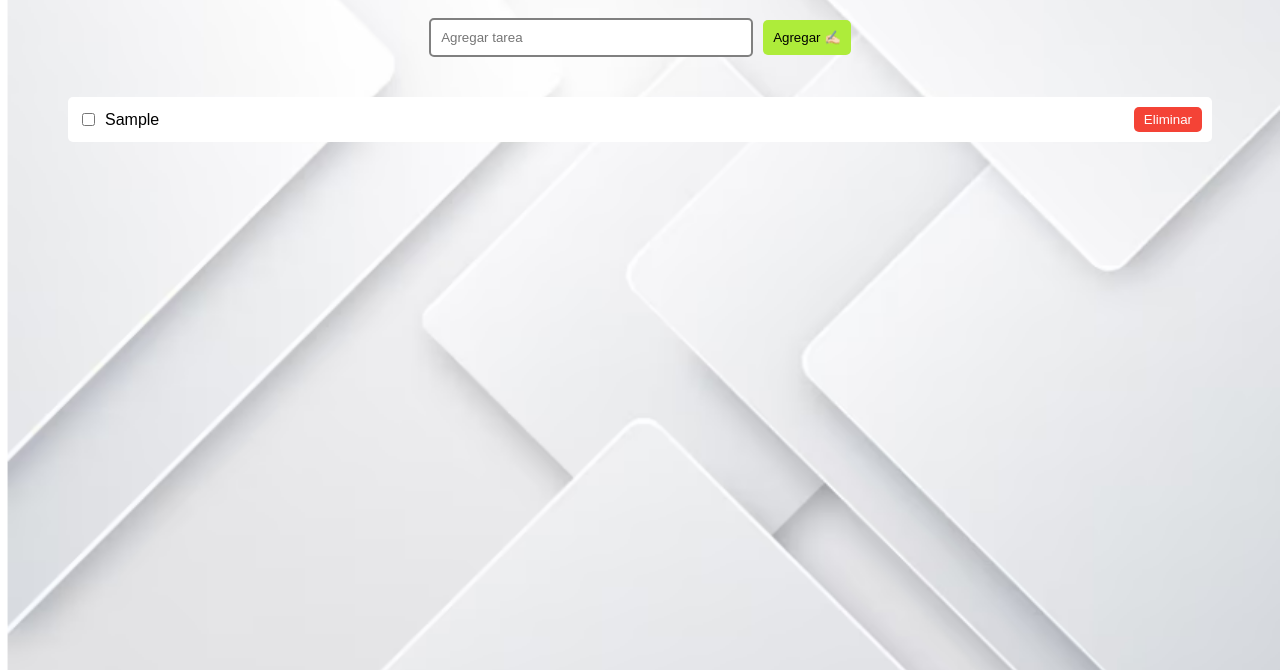
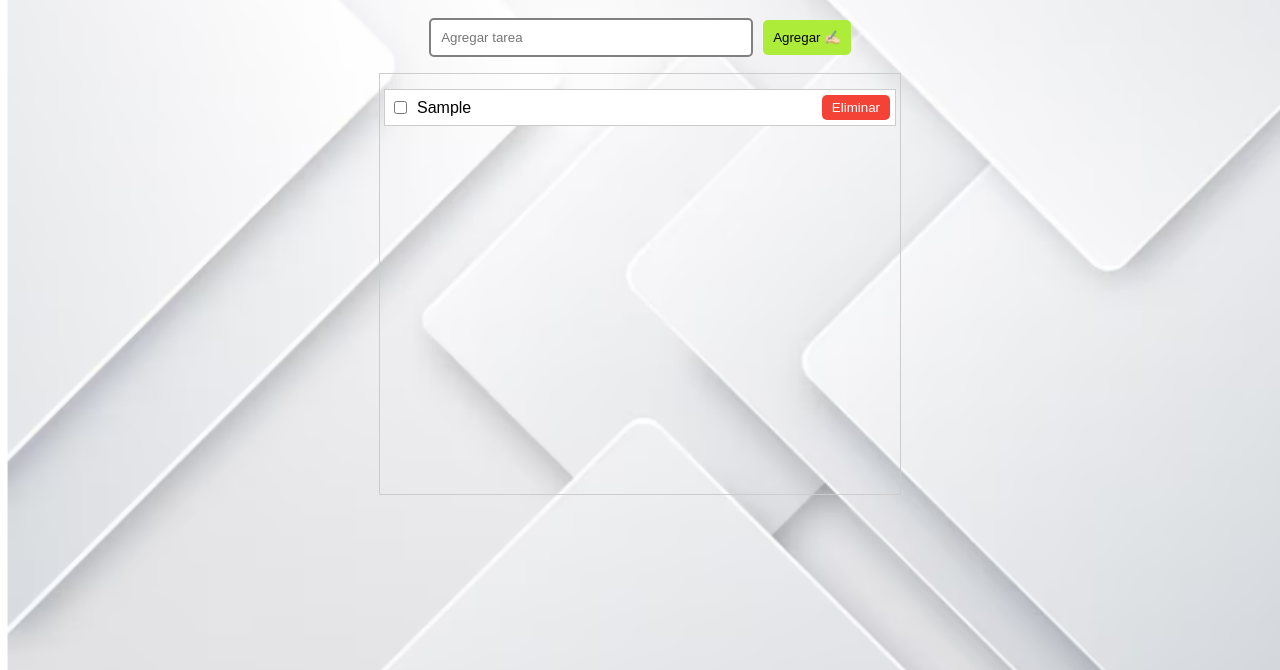
Before and after one commit to LoreSVi/Lista-de-tareas, a plain HTML site: page index.html in a window 1280 px wide. Both pictures are taken after typing "Sample" into the empty fields and a click on the button "Agregar ✍🏻". Shown: the part 130-800 px from the top of the page. Drawn offline with Linux system fonts and the light colour scheme.

Commit message:
contenedor lista

```diff
--- a/styles.css
+++ b/styles.css
@@ -40,20 +40,28 @@ body {
   }
 
   #lista-tareas {
-    list-style-type: none;
-    margin-top: 20px;
-    padding: 20px;
+    padding: 10px;
+    width: 500px;
+    margin: 0 auto;
+    border: 1px solid #ccc;
+    gap: 10px;
+    display: flex;
+    flex-direction: column;
+    align-items: center;
+    min-height: 400px;
+    margin-top: 1em;
+
   }
 
   .tarea-item {
     display: flex;
     align-items: center;
     background-color: white;
-    border-radius: 5px;
-    padding: 10px;
-    margin-bottom: 10px;
-    margin-left: 3em;
-    margin-right: 3em;
+    justify-content: space-between;
+    margin: 5px 0;
+    padding: 5px;
+    border: 1px solid #ccc;
+    width: 100%;
   }
 
   .tarea-item input[type="checkbox"] {
```
